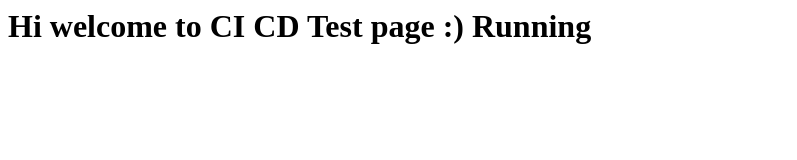
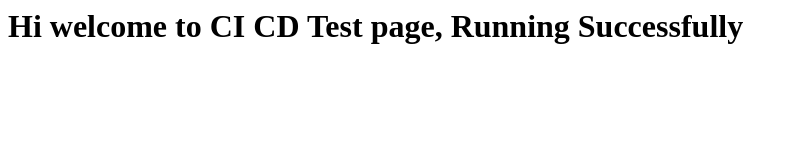
Before and after one commit to Chitharasan/CodedeployDemo, a plain HTML site: page index.html in a window 1280 px wide. Shown: the whole page, without its empty margins (0-797 px from the left). Drawn offline with Linux system fonts and the light colour scheme.

Commit message:
new changes

```diff
--- a/index.html
+++ b/index.html
@@ -1 +1 @@
-<h1> Hi welcome to CI CD Test page :) Running </h1>
+<h1> Hi welcome to CI CD Test page, Running Successfully </h1>
```
